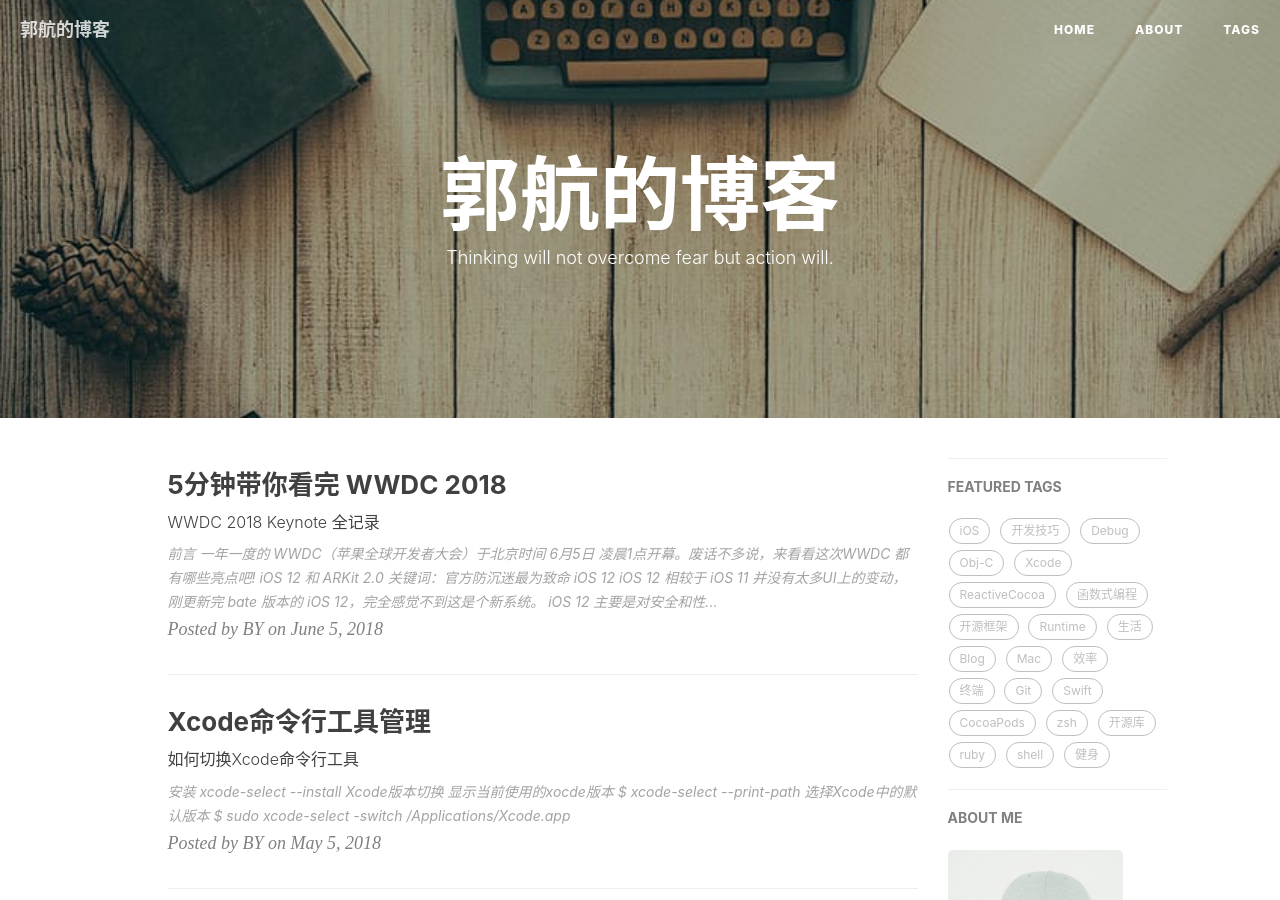
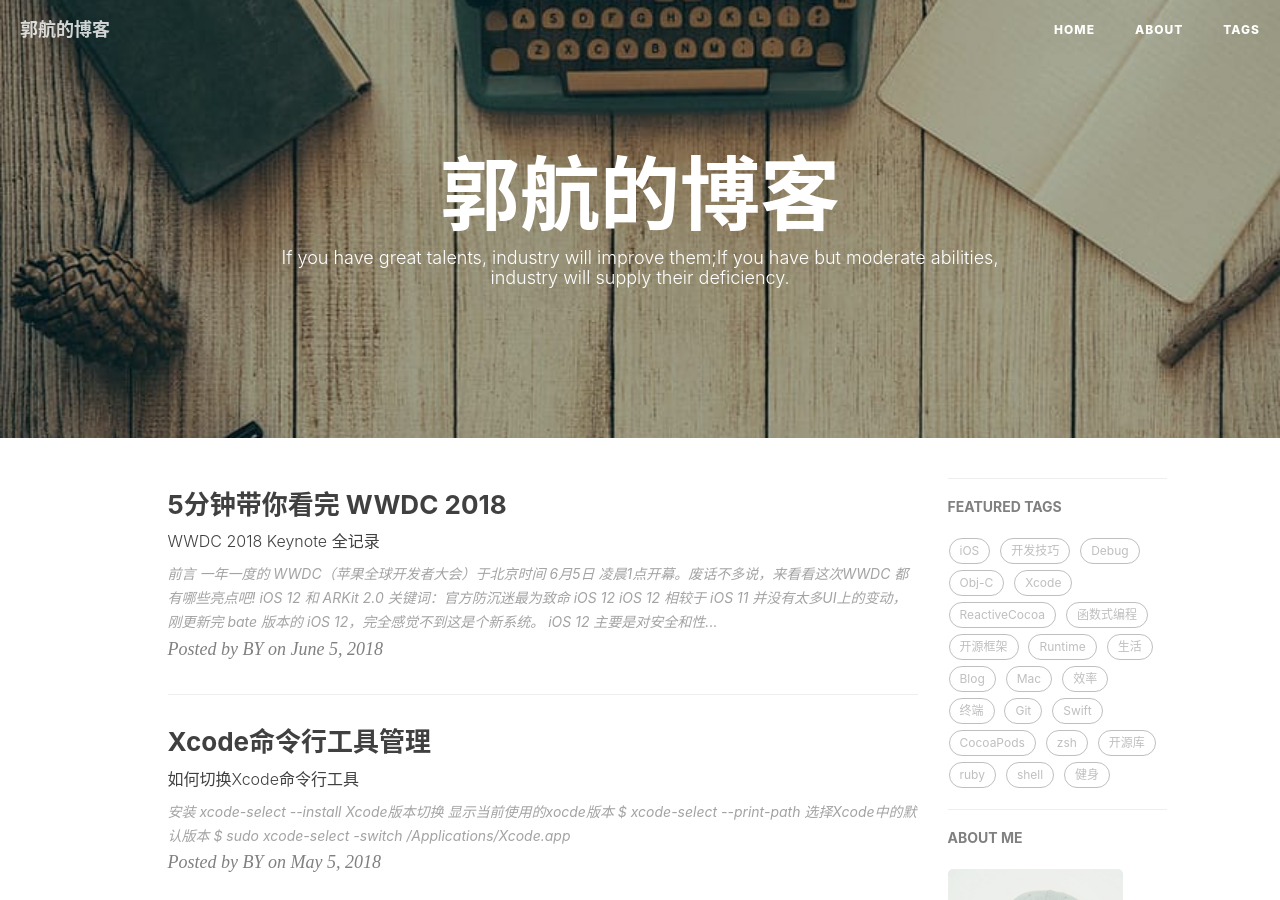
Before and after one commit to guohangbk/guohangbk.github.io, a Jekyll site: the page built from index.html, in a window 1280 px wide and 900 px high. Built offline with Jekyll 4.4.1, drawn with Linux system fonts in a browser that asks for light colours; nearby versions of some CDN libraries; the list of posts is cut into pages by our own code; comment, search, counter and statistics services are not loaded.

Commit message:
修改了三个页面的描述话语

```diff
--- a/about.html
+++ b/about.html
@@ -1,7 +1,7 @@
 ---
 layout: page
 title: "About"
-description: "Hey, this is BY."
+description: "Hey! this is guohang, Thank you for visiting."
 header-img: "img/post-bg-rwd.jpg"
 ---
 
--- a/index.html
+++ b/index.html
@@ -1,6 +1,6 @@
 ---
 layout: page
-description: "Thinking will not overcome fear but action will."
+description: "If you have great talents, industry will improve them;If you have but moderate abilities, industry will supply their deficiency."
 ---
 
 {% for post in paginator.posts %}
--- a/tags.html
+++ b/tags.html
@@ -1,7 +1,7 @@
 ---
 title: Tags
 layout: default
-description: keep hungry keep foolish
+description: Whatever is worth doing is worth doing well.
 header-img: "img/tag-bg.jpg"
 ---
 
```
